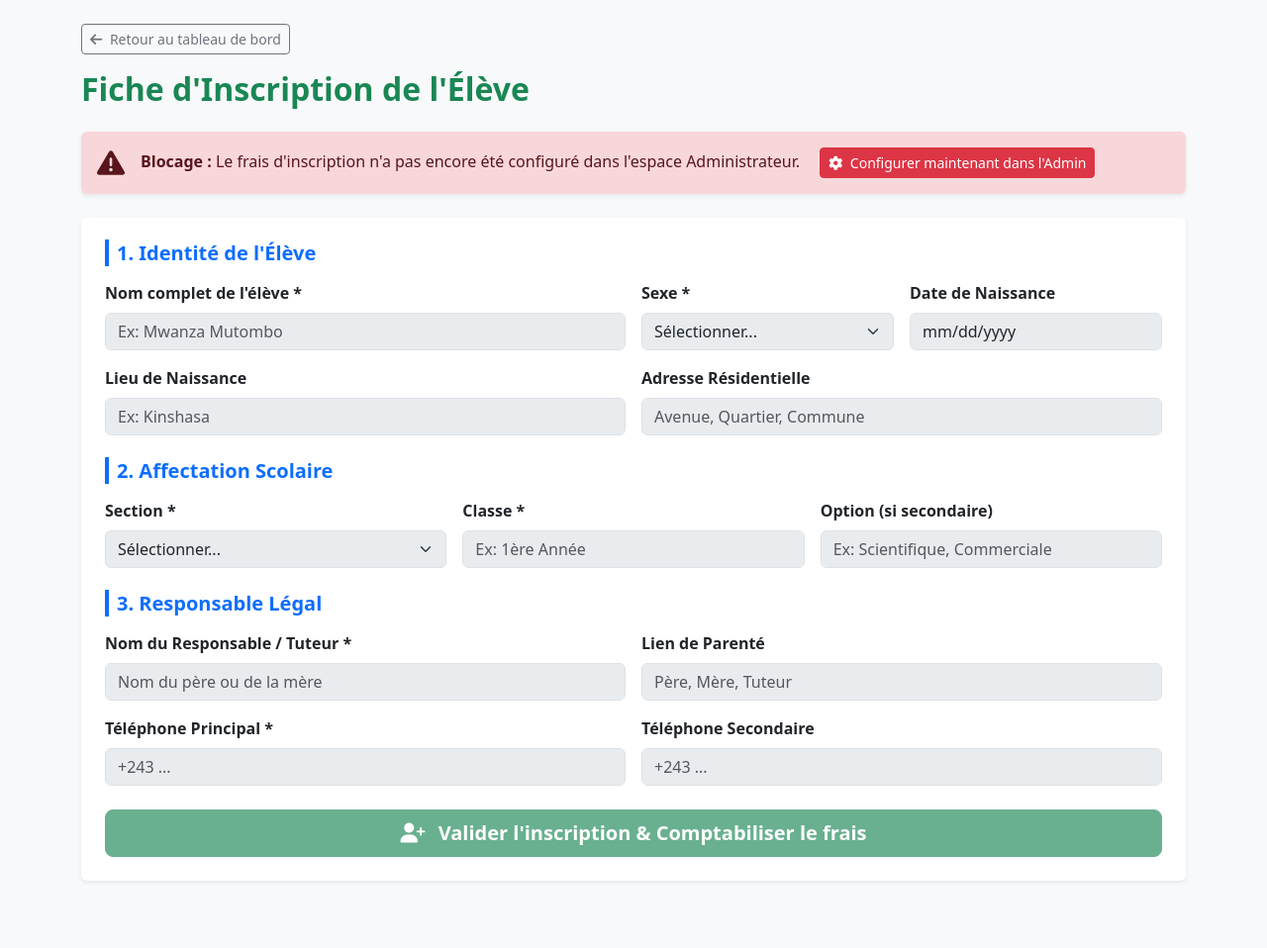
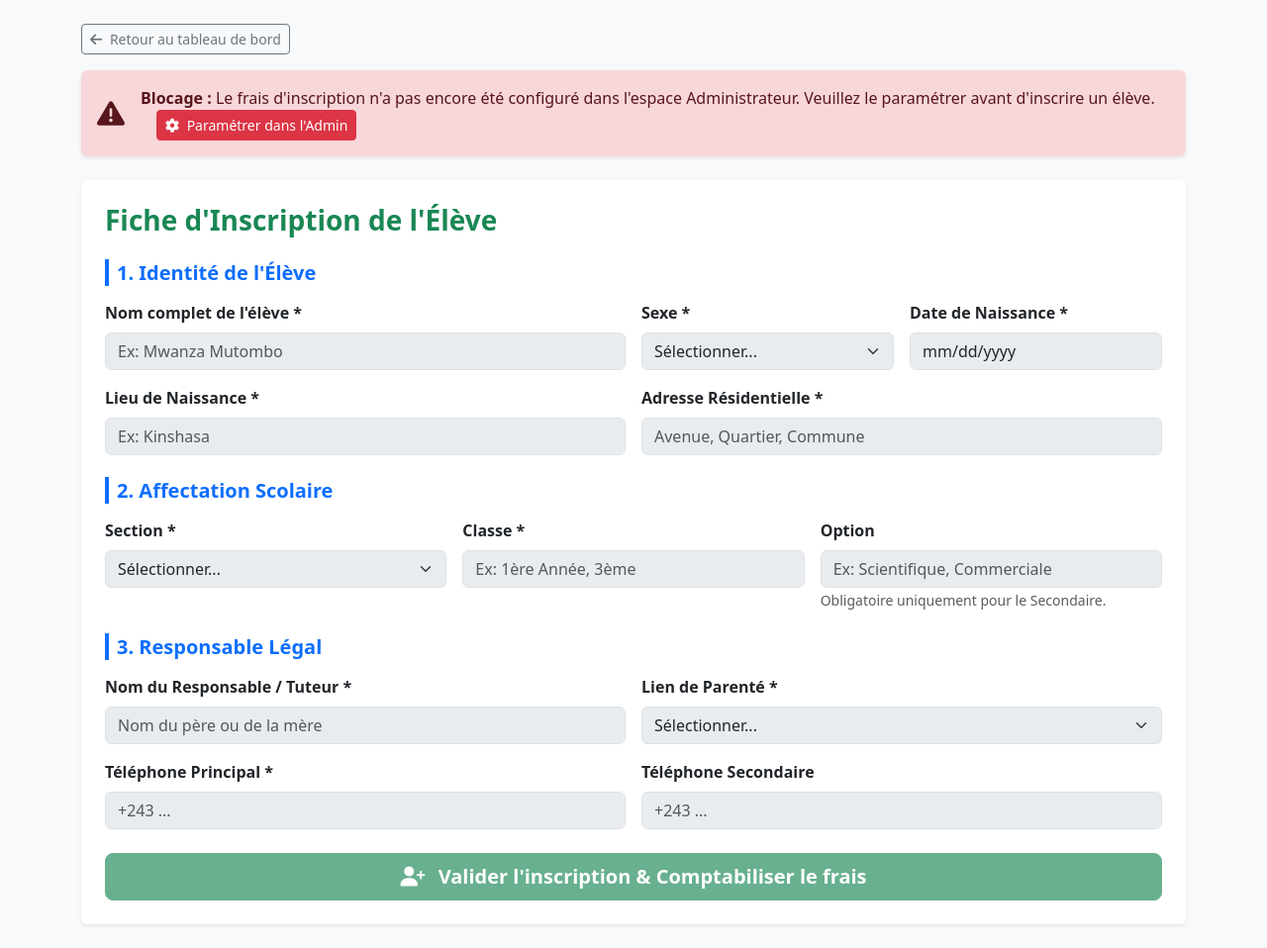
Before and after one commit to osemwanza-ai/gestion-la-charite, a Flask app: page /inscription in a window 1280 px wide. Shown: the whole page at 99% size. Before the commit the page ends 891 px from the top, so only its background shows below. Run offline with Flask 3, Linux system fonts and the light colour scheme; some libraries are stand-ins or nearby versions.

Commit message:
Update inscription.html

```diff
--- a/templates/inscription.html
+++ b/templates/inscription.html
@@ -10,23 +10,21 @@
 <body class="bg-light">
 
 <div class="container py-4">
-    <div class="mb-3">
+    <div class="d-flex justify-content-between align-items-center mb-3">
         <a href="{{ url_for('index') }}" class="btn btn-outline-secondary btn-sm">
             <i class="fa-solid fa-arrow-left me-1"></i> Retour au tableau de bord
         </a>
     </div>
 
-    <h2 class="fw-bold text-success mb-4">Fiche d'Inscription de l'Élève</h2>
-
-    <!-- Alerte de blocage dynamique -->
+    <!-- Message de blocage si frais non paramétré -->
     {% if not frais_inscription %}
     <div class="alert alert-danger shadow-sm border-0 mb-4" role="alert">
         <div class="d-flex align-items-center">
             <i class="fa-solid fa-triangle-exclamation fs-3 me-3"></i>
             <div>
-                <strong>Blocage :</strong> Le frais d'inscription n'a pas encore été configuré dans l'espace Administrateur.
+                <strong>Blocage :</strong> Le frais d'inscription n'a pas encore été configuré dans l'espace Administrateur. Veuillez le paramétrer avant d'inscrire un élève.
                 <a href="{{ url_for('admin') }}" class="btn btn-sm btn-danger ms-3">
-                    <i class="fa-solid fa-gear me-1"></i> Configurer maintenant dans l'Admin
+                    <i class="fa-solid fa-gear me-1"></i> Paramétrer dans l'Admin
                 </a>
             </div>
         </div>
@@ -39,9 +37,12 @@
     {% endif %}
 
     <div class="card border-0 shadow-sm p-4">
-        <form method="POST" action="{{ url_for('inscription') }}">
+        <h3 class="fw-bold text-success mb-4">Fiche d'Inscription de l'Élève</h3>
+
+        <form method="POST" action="{{ url_for('inscription') }}" id="formInscription">
             <fieldset {% if not frais_inscription %}disabled{% endif %}>
 
+                <!-- 1. IDENTITÉ DE L'ÉLÈVE -->
                 <h5 class="fw-bold text-primary mb-3"><span class="border-start border-4 border-primary ps-2">1. Identité de l'Élève</span></h5>
                 <div class="row g-3 mb-4">
                     <div class="col-md-6">
@@ -57,24 +58,26 @@
                         </select>
                     </div>
                     <div class="col-md-3">
-                        <label class="form-label fw-bold">Date de Naissance</label>
-                        <input type="date" name="date_naissance" class="form-control">
+                        <label class="form-label fw-bold">Date de Naissance *</label>
+                        <input type="date" name="date_naissance" id="date_naissance" class="form-control" required onchange="verifierAge()">
+                        <small id="ageHelp" class="form-text text-muted"></small>
                     </div>
                     <div class="col-md-6">
-                        <label class="form-label fw-bold">Lieu de Naissance</label>
-                        <input type="text" name="lieu_naissance" class="form-control" placeholder="Ex: Kinshasa">
+                        <label class="form-label fw-bold">Lieu de Naissance *</label>
+                        <input type="text" name="lieu_naissance" class="form-control" required placeholder="Ex: Kinshasa">
                     </div>
                     <div class="col-md-6">
-                        <label class="form-label fw-bold">Adresse Résidentielle</label>
-                        <input type="text" name="adresse" class="form-control" placeholder="Avenue, Quartier, Commune">
+                        <label class="form-label fw-bold">Adresse Résidentielle *</label>
+                        <input type="text" name="adresse" class="form-control" required placeholder="Avenue, Quartier, Commune">
                     </div>
                 </div>
 
+                <!-- 2. AFFECTATION SCOLAIRE -->
                 <h5 class="fw-bold text-primary mb-3"><span class="border-start border-4 border-primary ps-2">2. Affectation Scolaire</span></h5>
                 <div class="row g-3 mb-4">
                     <div class="col-md-4">
                         <label class="form-label fw-bold">Section *</label>
-                        <select name="section" class="form-select" required>
+                        <select name="section" id="sectionSelect" class="form-select" required onchange="gererSection()">
                             <option value="">Sélectionner...</option>
                             <option value="Maternelle">Maternelle</option>
                             <option value="Primaire">Primaire</option>
@@ -83,14 +86,16 @@
                     </div>
                     <div class="col-md-4">
                         <label class="form-label fw-bold">Classe *</label>
-                        <input type="text" name="classe" class="form-control" placeholder="Ex: 1ère Année" required>
+                        <input type="text" name="classe" class="form-control" placeholder="Ex: 1ère Année, 3ème" required>
                     </div>
                     <div class="col-md-4">
-                        <label class="form-label fw-bold">Option (si secondaire)</label>
-                        <input type="text" name="option" class="form-control" placeholder="Ex: Scientifique, Commerciale">
+                        <label class="form-label fw-bold" id="labelOption">Option <span id="asterisqueOption" class="text-danger d-none">*</span></label>
+                        <input type="text" name="option" id="optionInput" class="form-control" placeholder="Ex: Scientifique, Commerciale">
+                        <small id="optionHelp" class="form-text text-muted">Obligatoire uniquement pour le Secondaire.</small>
                     </div>
                 </div>
 
+                <!-- 3. RESPONSABLE LÉGAL -->
                 <h5 class="fw-bold text-primary mb-3"><span class="border-start border-4 border-primary ps-2">3. Responsable Légal</span></h5>
                 <div class="row g-3 mb-4">
                     <div class="col-md-6">
@@ -98,8 +103,13 @@
                         <input type="text" name="nom_responsables" class="form-control" required placeholder="Nom du père ou de la mère">
                     </div>
                     <div class="col-md-6">
-                        <label class="form-label fw-bold">Lien de Parenté</label>
-                        <input type="text" name="lien_parente" class="form-control" placeholder="Père, Mère, Tuteur">
+                        <label class="form-label fw-bold">Lien de Parenté *</label>
+                        <select name="lien_parente" class="form-select" required>
+                            <option value="">Sélectionner...</option>
+                            <option value="Père">Père</option>
+                            <option value="Mère">Mère</option>
+                            <option value="Tuteur">Tuteur / Tutrice</option>
+                        </select>
                     </div>
                     <div class="col-md-6">
                         <label class="form-label fw-bold">Téléphone Principal *</label>
@@ -120,6 +130,55 @@
     </div>
 </div>
 
+<script>
+function gererSection() {
+    const section = document.getElementById('sectionSelect').value;
+    const optionInput = document.getElementById('optionInput');
+    const asterisqueOption = document.getElementById('asterisqueOption');
+
+    if (section === 'Secondaire') {
+        optionInput.required = true;
+        asterisqueOption.classList.remove('d-none');
+        optionInput.placeholder = "Ex: Scientifique, Littéraire, Commerciale";
+    } else {
+        optionInput.required = false;
+        asterisqueOption.classList.add('d-none');
+        optionInput.value = "";
+        optionInput.placeholder = "Non applicable";
+    }
+    verifierAge();
+}
+
+function verifierAge() {
+    const dateNaiss = document.getElementById('date_naissance').value;
+    const section = document.getElementById('sectionSelect').value;
+    const ageHelp = document.getElementById('ageHelp');
+
+    if (!dateNaiss) return;
+
+    const birthDate = new Date(dateNaiss);
+    const today = new Date();
+    let age = today.getFullYear() - birthDate.getFullYear();
+    const m = today.getMonth() - birthDate.getMonth();
+    if (m < 0 || (m === 0 && today.getDate() < birthDate.getDate())) {
+        age--;
+    }
+
+    ageHelp.innerText = "Âge : " + age + " an(s)";
+
+    // Exemples d'avertissements selon la section choisie
+    if (section === 'Maternelle' && (age < 3 || age > 6)) {
+        ageHelp.className = "form-text text-danger fw-bold";
+        ageHelp.innerText += " - Attention: Âge inhabituel pour la Maternelle (3-5 ans recommandés).";
+    } else if (section === 'Primaire' && (age < 5 || age > 14)) {
+        ageHelp.className = "form-text text-warning fw-bold";
+        ageHelp.innerText += " - Vérifier la section pour cet âge.";
+    } else {
+        ageHelp.className = "form-text text-success fw-bold";
+    }
+}
+</script>
+
 <script src="https://cdnjs.cloudflare.com/ajax/libs/bootstrap/5.3.2/js/bootstrap.bundle.min.js"></script>
 </body>
 </html>
```
